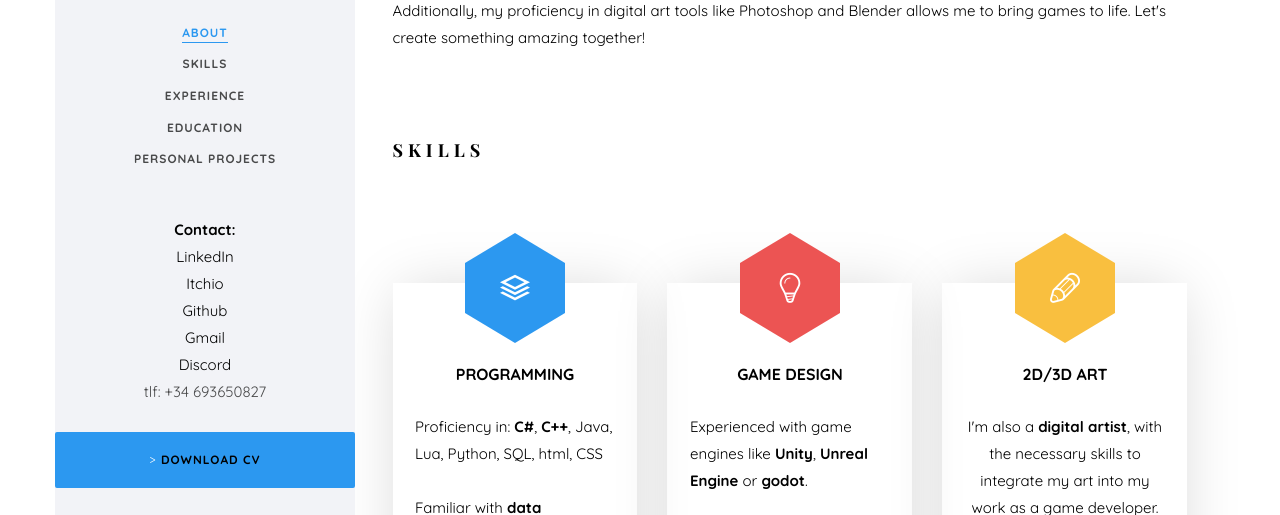
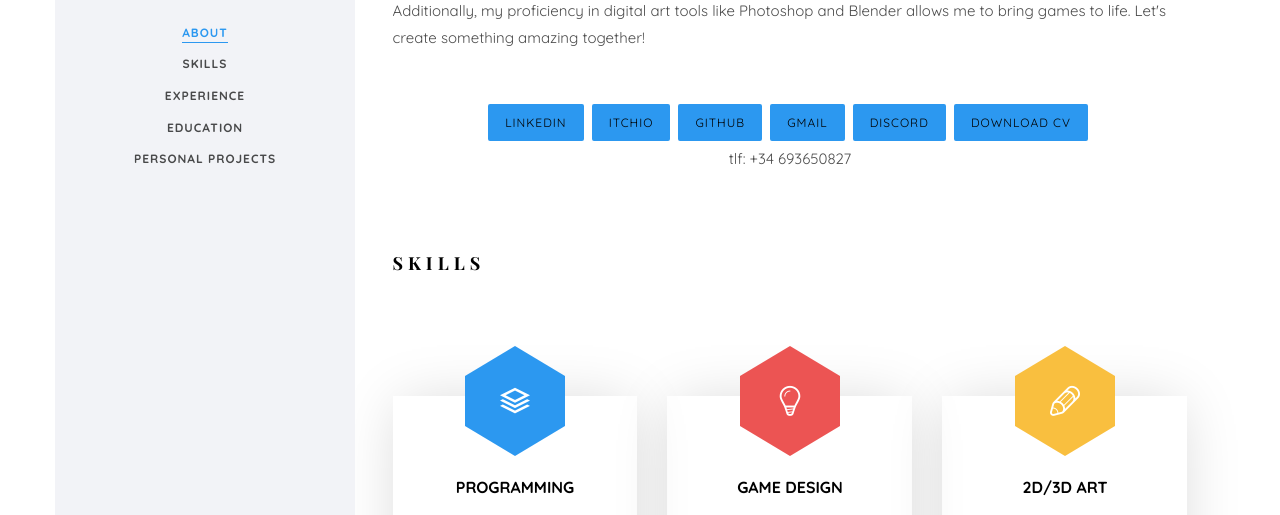
Before and after one commit to juanHernandezMartin/JuanHMGameDev, a plain HTML site: page index.html in a window 1280 px wide. Shown: the part 285-800 px from the top of the page. Drawn offline with nearby package versions, Linux system fonts and the light colour scheme; files whose address does not match are found by name; a web font is replaced by a local one.

Commit message:
fixed sideBar

```diff
--- a/index.html
+++ b/index.html
@@ -77,39 +77,7 @@
 					</div>
 				</nav>
 
-				<div class="colorlib-about">
-					<div class="text-center">
-						<font color="#000000"> <strong>Contact: </strong></font><br>
-						<a href="https://www.linkedin.com/in/juan-hernández-martín-242bbb214">
-							<font color="#000000">LinkedIn</font>
-						</a>
-						<br>
-						<a href="https://juanhm.itch.io/">
-							<font color="#000000">Itchio
-							</font>
-						</a><br>
-						<a href="https://github.com/elMaromo">
-							<font color="#000000">Github
-							</font>
-						</a><br>
-						<a href="mailto:juanhermar1996@gmail.com">
-							<font color="#000000">Gmail
-							</font>
-						</a><br>
-						<a href="https://discord.com/users/366275153098965002">
-							<font color="#000000">Discord
-							</font>
-						</a><br>
-						tlf: +34 693650827</font><br>
-					</div>
 
-					<div class="text-center"><br>
-						<a href="https://drive.google.com/file/d/1vPSkqYx69-TmebRJnpk4NqhQaCWdbZwk/view?usp=sharing"
-							target="_blank" class="btn btn-primary btn-lg btn-load-more">>
-							<font color="#000000"><strong>Download CV</strong>
-						</a>
-					</div>
-				</div>
 
 			</aside>
 
@@ -138,6 +106,38 @@
 
 								</div>
 							</div>
+						</div>
+
+						<div class="colorlib-about">
+							<div class="text-center">
+								<font color="#000000"></font>
+								<a href="https://www.linkedin.com/in/juan-hernández-martín-242bbb214" class="btn btn-primary">
+									<font color="#000000">LinkedIn </font>
+								</a>
+
+								<a href="https://juanhm.itch.io/" class="btn btn-primary">
+									<font color="#000000">Itchio
+									</font>
+								</a>
+								<a href="https://github.com/elMaromo" class="btn btn-primary">
+									<font color="#000000">Github
+									</font>
+								</a>
+								<a href="mailto:juanhermar1996@gmail.com" class="btn btn-primary">
+									<font color="#000000">Gmail
+									</font>
+								</a>
+								<a href="https://discord.com/users/366275153098965002" class="btn btn-primary">
+									<font color="#000000">Discord
+									</font>
+								</a>
+								<a href="https://drive.google.com/file/d/1vPSkqYx69-TmebRJnpk4NqhQaCWdbZwk/view?usp=sharing" class="btn btn-primary">
+									<font color="#000000">Download CV
+									</font>
+								</a><br>
+								tlf: +34 693650827</font><br>
+							</div>
+
 						</div>
 					</div>
 				</section>
```
